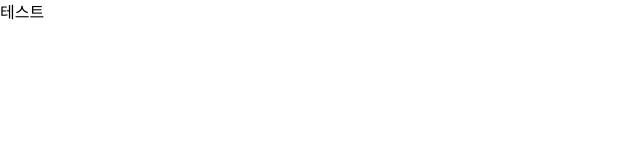
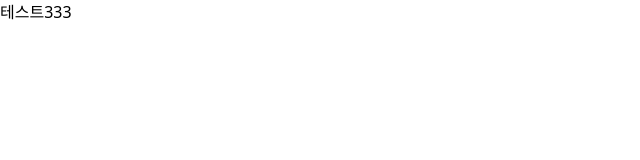
Before and after one commit to brightUiMan/react_test2, a React (Vite) app: page / in a window 1280 px wide. Shown: the top 160 px of the page, without its empty margins (0-640 px from the left). Built offline with nearby package versions, Linux system fonts and the light colour scheme.

Commit message:
테스트65

```diff
--- a/src/App.tsx
+++ b/src/App.tsx
@@ -5,7 +5,7 @@ function App() {
   return (
     <>
       <div className="w-full h-screen  flex flex-col items-center justify-center">
-        테스트
+        테스트333
       </div>
     </>
   )
```
